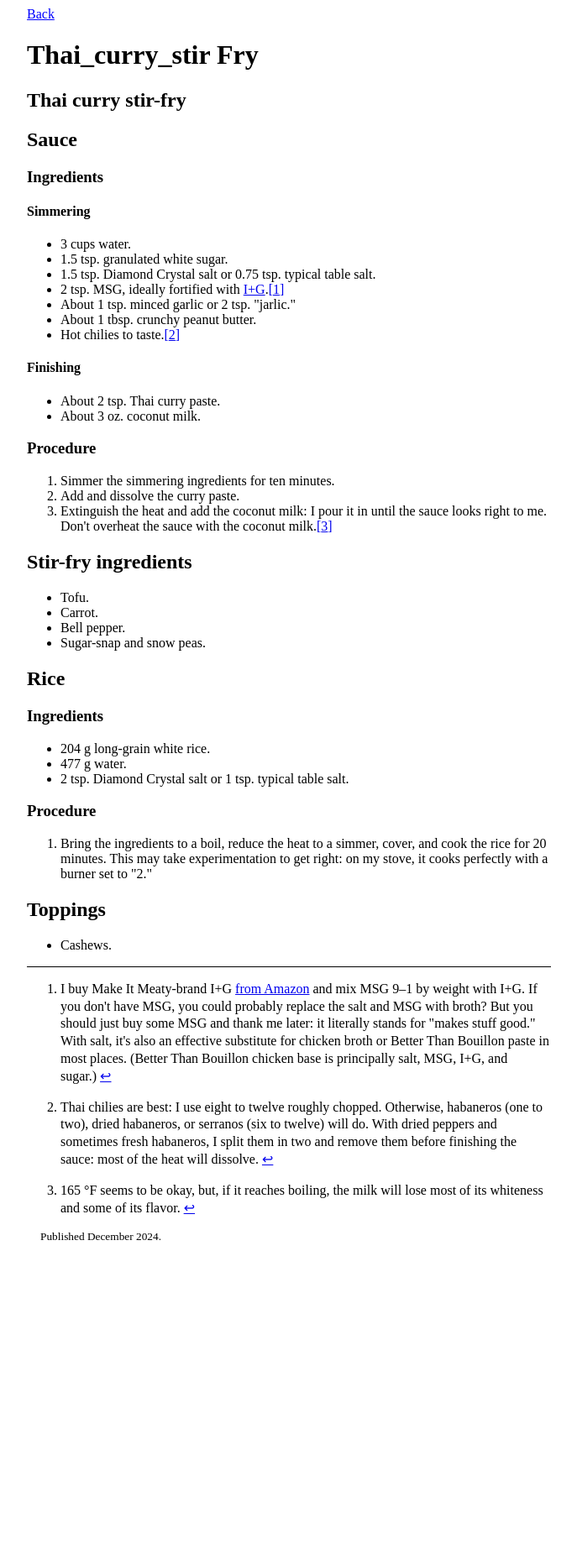
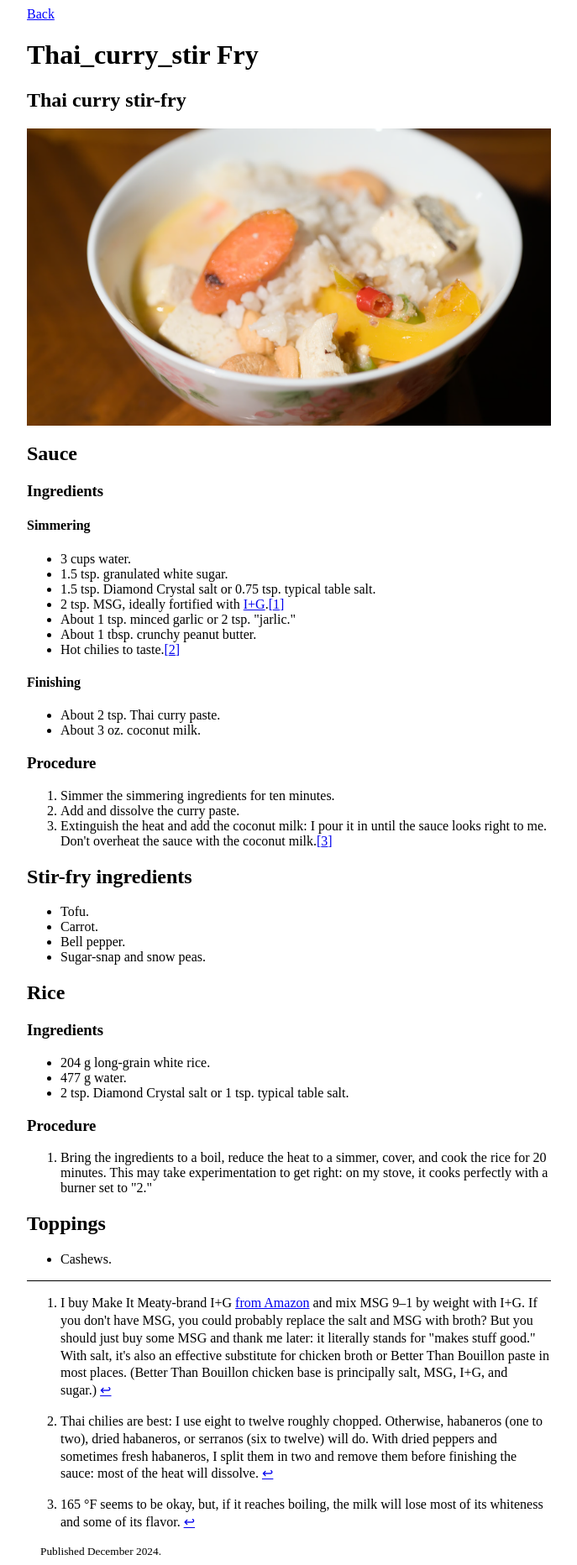
Before and after one commit to nepella/nepella.github.io, a Jekyll site: the page built from _posts/2024-12-28-thai_curry_stir-fry.md, in a window 1280 px wide. Shown: the whole page at 84% size, without its empty margins (296-983 px from the left). Built offline with Jekyll 4.4.1, drawn with Linux system fonts in a browser that asks for light colours; before the commit the page ends 1489 px from its top, so only the background shows below that.

Commit message:
posts/thai_curry_stir-fry: Add photo.

```diff
--- a/_posts/2024-12-28-thai_curry_stir-fry.md
+++ b/_posts/2024-12-28-thai_curry_stir-fry.md
@@ -1,4 +1,7 @@
 # Thai curry stir-fry
+
+<img src="{{ '/assets/images/25-P-107332.avif' | relative_url }}" />
+
 ## Sauce
 ### Ingredients
 #### Simmering
```
Also changed, not shown: assets/images/25-P-107332.avif (added), 1 other file.
